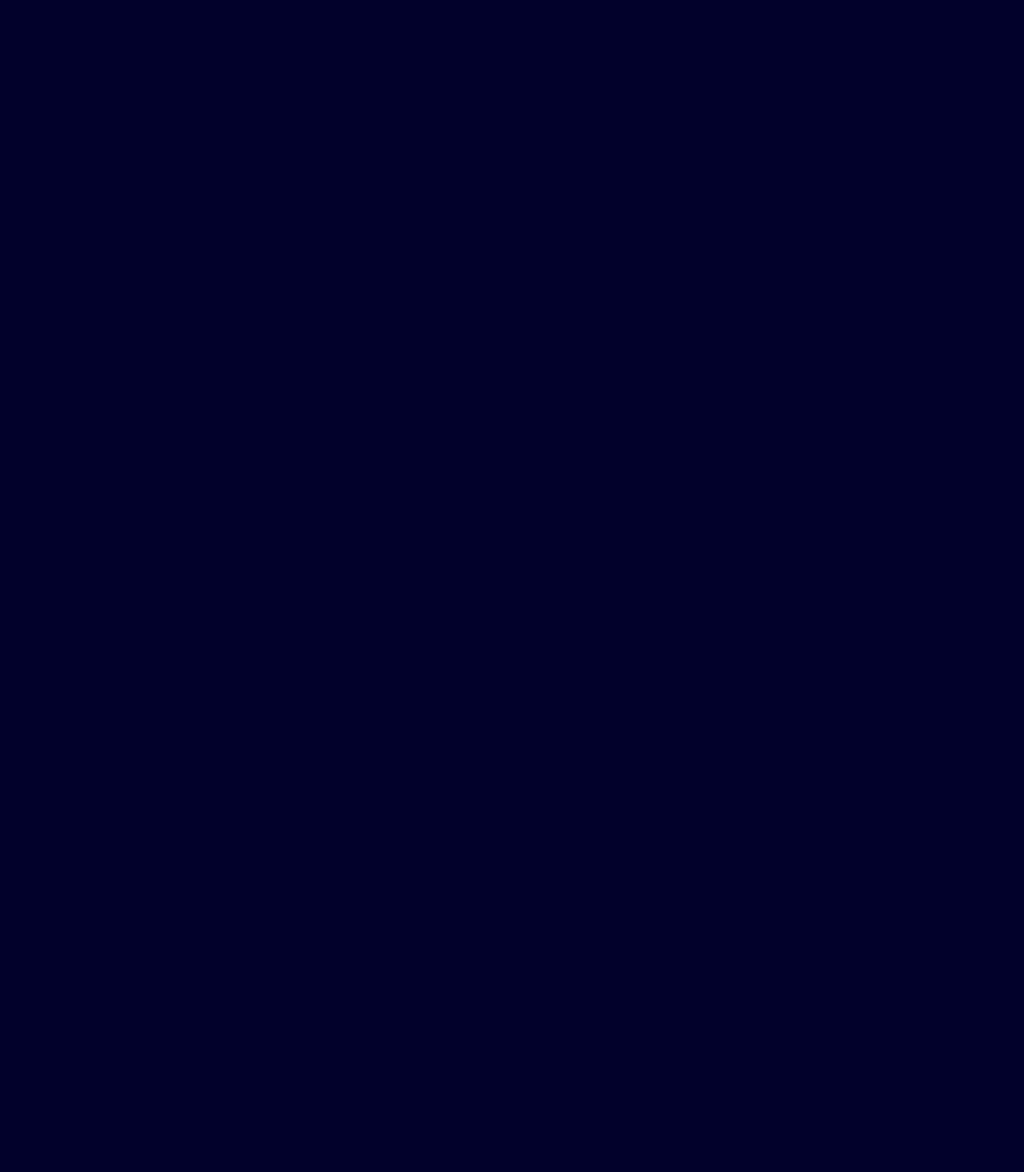
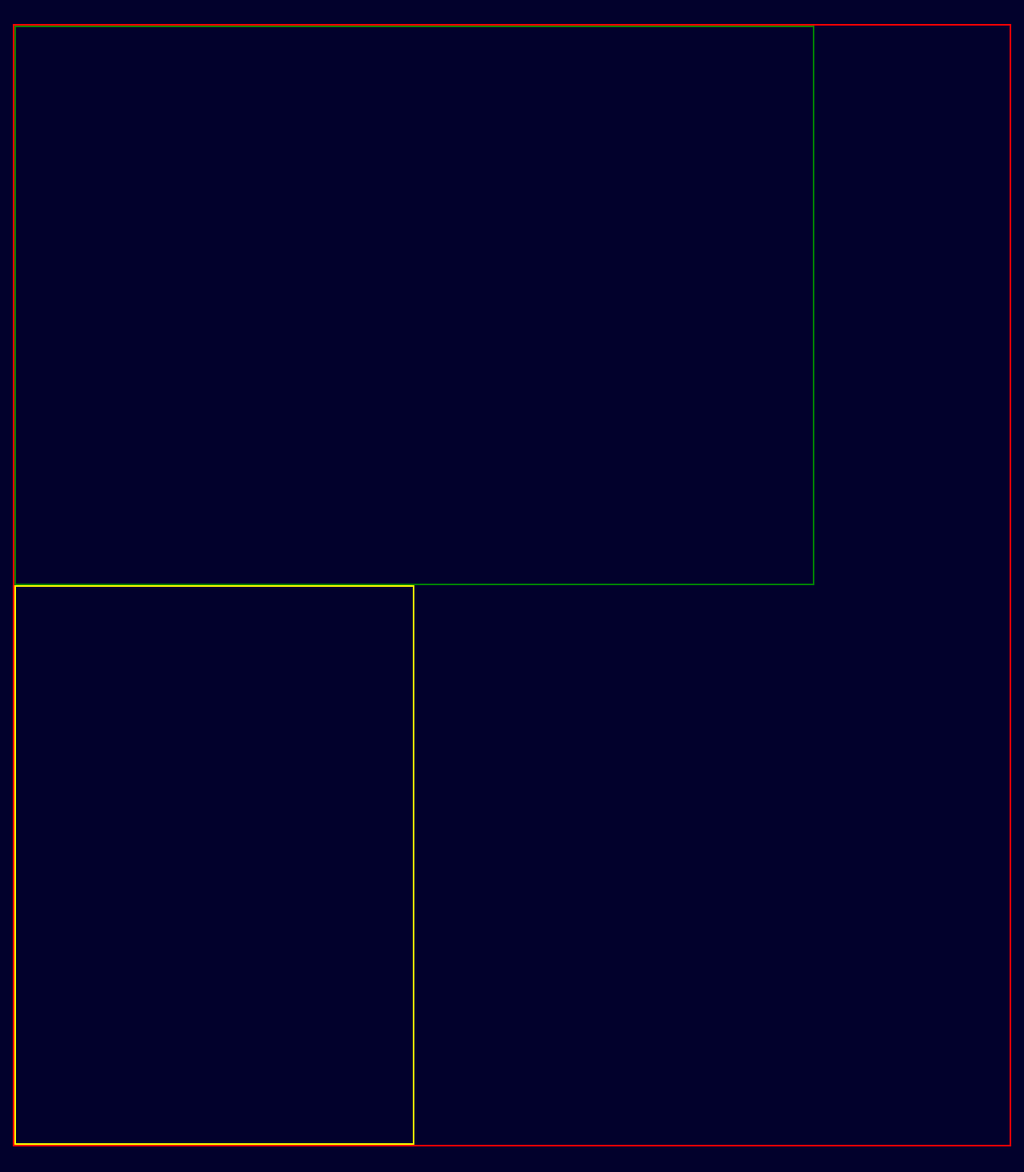
Before and after one commit to aleksandrekas/weather-app, a React (Vite) app: page / in a window 1280 px wide. Shown: the part 349-1815 px from the top of the page at 80% size. Before the commit the page ends 800 px from the top, so only its background shows below. Built offline with nearby package versions, Linux system fonts and the light colour scheme.

Commit message:
added some containers for weather content

```diff
--- a/src/App.tsx
+++ b/src/App.tsx
@@ -1,6 +1,9 @@
 import Units from "./components/Units"
 import Logo from "./assets/icons/Logo.svg"
 import SearchBar from "./components/SearchBar"
+import WeatherBar from "./components/WeatherBar"
+
+
 
 function App() {
    return (
@@ -10,6 +13,7 @@ function App() {
         <Units/>
       </header>
       <SearchBar />
+      <WeatherBar />
     </div>
   )
 }
--- /dev/null
+++ b/src/components/WeatherBar.tsx
@@ -0,0 +1,20 @@
+
+
+
+
+
+
+export default function WeatherBar(){
+    return(
+        <div className="holder">
+            <div className="leftSideInfo">
+                <div className="forecast" >
+
+                </div>
+                <div className="detailedForecast"></div>
+                <div className="dailyForecast"></div>
+            </div>
+            <div className="hourlyForecast"></div>
+        </div>
+    )
+}
--- a/src/index.css
+++ b/src/index.css
@@ -108,8 +108,9 @@ body{
 }
 
 .appContainer{
-    width: 100vw;
-    padding: 2rem 5rem;
+    width: 100dvw;
+    max-width: 1650px;
+    padding: 2rem 1rem;
 }
 
 .header{
@@ -263,3 +264,34 @@ body{
         transform: rotate(360deg);
     }
 }
+
+
+
+/* weatherbar styles */
+
+.holder{
+    width: 100%;
+    display: flex;
+    justify-content: space-between;
+    flex-direction: row;
+    align-items: center;
+    flex-wrap: wrap;
+    border: 2px solid red;
+}
+
+
+.leftSideInfo{
+    width: 1000px;
+    height: 700px;
+    border: 2px solid green;
+}
+
+
+
+
+
+.hourlyForecast{
+    width: 500px;
+    height: 700px;
+    border: 2px solid yellow;
+}
```
